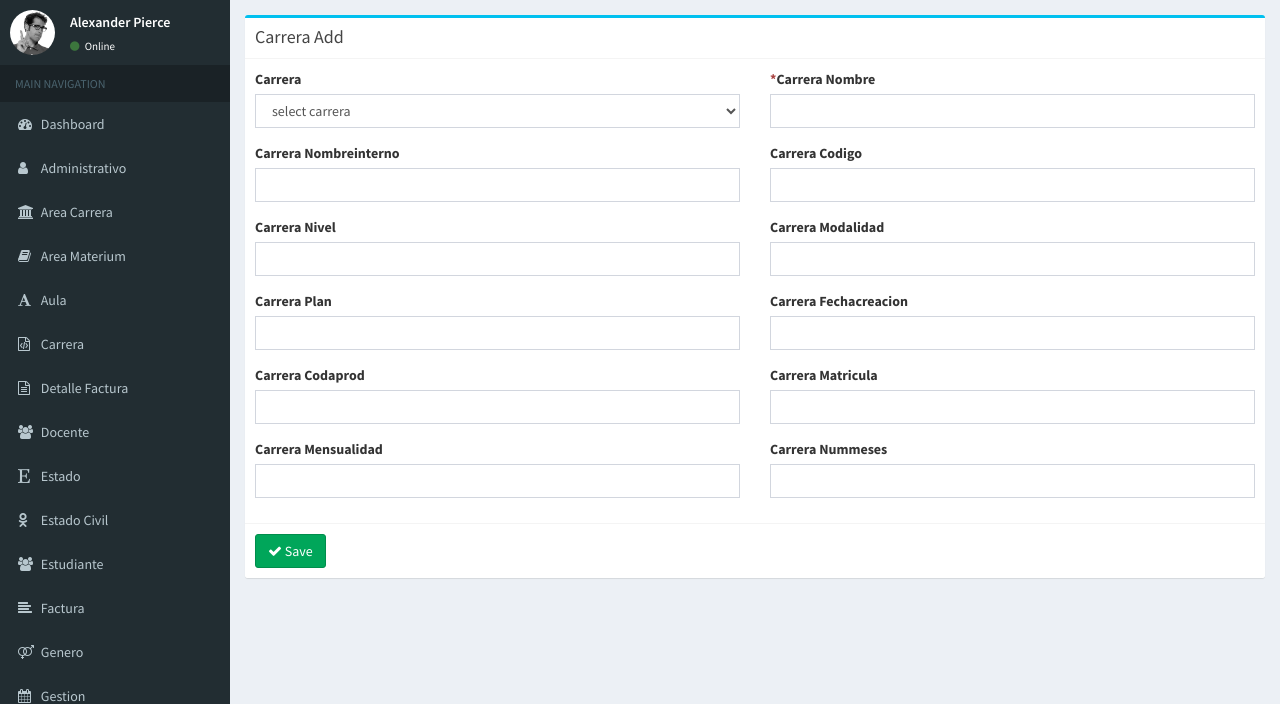
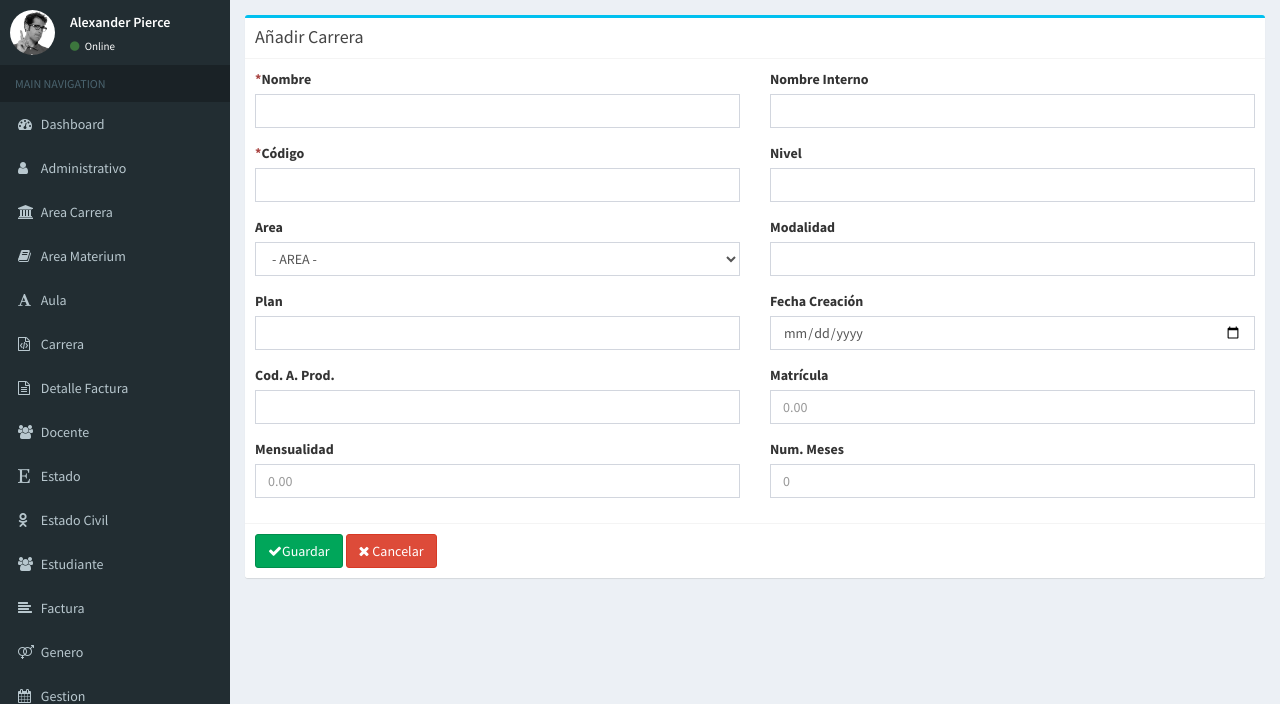
Before and after one commit to BitXad/siaac_web, a CodeIgniter app: page /siaac_web/carrera/add in a window 1280 px wide. Shown: the part 50-754 px from the top of the page. Run offline with CodeIgniter, Linux system fonts and the light colour scheme; data that the repository does not hold is empty.

Commit message:
CRUD Carrera ok

```diff
--- a/application/controllers/Carrera.php
+++ b/application/controllers/Carrera.php
@@ -29,7 +29,8 @@ class Carrera extends CI_Controller{
     {
         $this->load->library('form_validation');
 
-		$this->form_validation->set_rules('carrera_nombre','Carrera Nombre','required');
+        $this->form_validation->set_rules('carrera_nombre','Carrera Nombre','trim|required', array('required' => 'Este Campo no debe ser vacio'));
+        $this->form_validation->set_rules('carrera_codigo','Carrera Código','trim|required', array('required' => 'Este Campo no debe ser vacio'));
 
         if($this->form_validation->run())
         {
@@ -55,7 +56,8 @@ class Carrera extends CI_Controller{
         {
             $this->load->model('Inscripcion_model');
             $data['all_inscripcion'] = $this->Inscripcion_model->get_all_inscripcion();
-			$data['all_carrera'] = $this->Carrera_model->get_all_carrera();
+            $this->load->model('Area_carrera_model');
+            $data['all_areacarrera'] = $this->Area_carrera_model->get_all_area_carrera();
 
             $data['_view'] = 'carrera/add';
             $this->load->view('layouts/main',$data);
@@ -74,7 +76,8 @@ class Carrera extends CI_Controller{
         {
             $this->load->library('form_validation');
 
-			$this->form_validation->set_rules('carrera_nombre','Carrera Nombre','required');
+            $this->form_validation->set_rules('carrera_nombre','Carrera Nombre','trim|required', array('required' => 'Este Campo no debe ser vacio'));
+            $this->form_validation->set_rules('carrera_codigo','Carrera Código','trim|required', array('required' => 'Este Campo no debe ser vacio'));
 
             if($this->form_validation->run())
             {
@@ -100,7 +103,8 @@ class Carrera extends CI_Controller{
             {
                 $this->load->model('Inscripcion_model');
                 $data['all_inscripcion'] = $this->Inscripcion_model->get_all_inscripcion();
-				$data['all_carrera'] = $this->Carrera_model->get_all_carrera();
+                $this->load->model('Area_carrera_model');
+                $data['all_areacarrera'] = $this->Area_carrera_model->get_all_area_carrera();
 
                 $data['_view'] = 'carrera/edit';
                 $this->load->view('layouts/main',$data);
--- a/application/models/Carrera_model.php
+++ b/application/models/Carrera_model.php
@@ -37,13 +37,13 @@ class Carrera_model extends CI_Model
     {
         $carrera = $this->db->query("
             SELECT
-                *
+                c.*, ac.areacarrera_nombre
 
             FROM
-                `carrera`
+                carrera c, area_carrera ac
 
             WHERE
-                1 = 1
+                c.areacarrera_id = ac.areacarrera_id
 
             ORDER BY `carrera_id` DESC
         ")->result_array();
--- a/application/views/carrera/add.php
+++ b/application/views/carrera/add.php
@@ -2,100 +2,102 @@
     <div class="col-md-12">
       	<div class="box box-info">
             <div class="box-header with-border">
-              	<h3 class="box-title">Carrera Add</h3>
+              	<h3 class="box-title">Añadir Carrera</h3>
             </div>
             <?php echo form_open('carrera/add'); ?>
           	<div class="box-body">
           		<div class="row clearfix">
 					<div class="col-md-6">
-						<label for="areacarrera_id" class="control-label">Carrera</label>
+						<label for="carrera_nombre" class="control-label"><span class="text-danger">*</span>Nombre</label>
 						<div class="form-group">
-							<select name="areacarrera_id" class="form-control">
-								<option value="">select carrera</option>
+							<input type="text" name="carrera_nombre" value="<?php echo $this->input->post('carrera_nombre'); ?>" class="form-control" id="carrera_nombre" />
+							<span class="text-danger"><?php echo form_error('carrera_nombre');?></span>
+						</div>
+					</div>
+					<div class="col-md-6">
+						<label for="carrera_nombreinterno" class="control-label">Nombre Interno</label>
+						<div class="form-group">
+							<input type="text" name="carrera_nombreinterno" value="<?php echo $this->input->post('carrera_nombreinterno'); ?>" class="form-control" id="carrera_nombreinterno" />
+						</div>
+					</div>
+					<div class="col-md-6">
+						<label for="carrera_codigo" class="control-label"><span class="text-danger">*</span>Código</label>
+						<div class="form-group">
+							<input type="text" name="carrera_codigo" value="<?php echo $this->input->post('carrera_codigo'); ?>" class="form-control" id="carrera_codigo" required />
+						</div>
+					</div>
+					<div class="col-md-6">
+						<label for="carrera_nivel" class="control-label">Nivel</label>
+						<div class="form-group">
+							<input type="text" name="carrera_nivel" value="<?php echo $this->input->post('carrera_nivel'); ?>" class="form-control" id="carrera_nivel" />
+						</div>
+					</div>
+                                        <div class="col-md-6">
+						<label for="areacarrera_id" class="control-label">Area</label>
+						<div class="form-group">
+                                                    <select name="areacarrera_id" class="form-control" required>
+								<option value="">- AREA -</option>
 								<?php
-								foreach($all_carrera as $carrera)
+								foreach($all_areacarrera as $areacarrera)
 								{
-									$selected = ($carrera['carrera_id'] == $this->input->post('areacarrera_id')) ? ' selected="selected"' : "";
+									$selected = ($areacarrera['areacarrera_id'] == $this->input->post('areacarrera_id')) ? ' selected="selected"' : "";
 
-									echo '<option value="'.$carrera['carrera_id'].'" '.$selected.'>'.$carrera['carrera_nombre'].'</option>';
+									echo '<option value="'.$areacarrera['areacarrera_id'].'" '.$selected.'>'.$areacarrera['areacarrera_nombre'].'</option>';
 								}
 								?>
 							</select>
 						</div>
 					</div>
 					<div class="col-md-6">
-						<label for="carrera_nombre" class="control-label"><span class="text-danger">*</span>Carrera Nombre</label>
-						<div class="form-group">
-							<input type="text" name="carrera_nombre" value="<?php echo $this->input->post('carrera_nombre'); ?>" class="form-control" id="carrera_nombre" />
-							<span class="text-danger"><?php echo form_error('carrera_nombre');?></span>
-						</div>
-					</div>
-					<div class="col-md-6">
-						<label for="carrera_nombreinterno" class="control-label">Carrera Nombreinterno</label>
-						<div class="form-group">
-							<input type="text" name="carrera_nombreinterno" value="<?php echo $this->input->post('carrera_nombreinterno'); ?>" class="form-control" id="carrera_nombreinterno" />
-						</div>
-					</div>
-					<div class="col-md-6">
-						<label for="carrera_codigo" class="control-label">Carrera Codigo</label>
-						<div class="form-group">
-							<input type="text" name="carrera_codigo" value="<?php echo $this->input->post('carrera_codigo'); ?>" class="form-control" id="carrera_codigo" />
-						</div>
-					</div>
-					<div class="col-md-6">
-						<label for="carrera_nivel" class="control-label">Carrera Nivel</label>
-						<div class="form-group">
-							<input type="text" name="carrera_nivel" value="<?php echo $this->input->post('carrera_nivel'); ?>" class="form-control" id="carrera_nivel" />
-						</div>
-					</div>
-					<div class="col-md-6">
-						<label for="carrera_modalidad" class="control-label">Carrera Modalidad</label>
+						<label for="carrera_modalidad" class="control-label">Modalidad</label>
 						<div class="form-group">
 							<input type="text" name="carrera_modalidad" value="<?php echo $this->input->post('carrera_modalidad'); ?>" class="form-control" id="carrera_modalidad" />
 						</div>
 					</div>
 					<div class="col-md-6">
-						<label for="carrera_plan" class="control-label">Carrera Plan</label>
+						<label for="carrera_plan" class="control-label">Plan</label>
 						<div class="form-group">
 							<input type="text" name="carrera_plan" value="<?php echo $this->input->post('carrera_plan'); ?>" class="form-control" id="carrera_plan" />
 						</div>
 					</div>
 					<div class="col-md-6">
-						<label for="carrera_fechacreacion" class="control-label">Carrera Fechacreacion</label>
+						<label for="carrera_fechacreacion" class="control-label">Fecha Creación</label>
 						<div class="form-group">
-							<input type="text" name="carrera_fechacreacion" value="<?php echo $this->input->post('carrera_fechacreacion'); ?>" class="has-datepicker form-control" id="carrera_fechacreacion" />
+							<input type="date" name="carrera_fechacreacion" value="<?php echo $this->input->post('carrera_fechacreacion'); ?>" class="form-control" id="carrera_fechacreacion" />
 						</div>
 					</div>
 					<div class="col-md-6">
-						<label for="carrera_codaprod" class="control-label">Carrera Codaprod</label>
+						<label for="carrera_codaprod" class="control-label">Cod. A. Prod.</label>
 						<div class="form-group">
 							<input type="text" name="carrera_codaprod" value="<?php echo $this->input->post('carrera_codaprod'); ?>" class="form-control" id="carrera_codaprod" />
 						</div>
 					</div>
 					<div class="col-md-6">
-						<label for="carrera_matricula" class="control-label">Carrera Matricula</label>
+						<label for="carrera_matricula" class="control-label">Matrícula</label>
 						<div class="form-group">
-							<input type="text" name="carrera_matricula" value="<?php echo $this->input->post('carrera_matricula'); ?>" class="form-control" id="carrera_matricula" />
+                                                    <input type="number" step="any" min="0" name="carrera_matricula" value="<?php echo $this->input->post('carrera_matricula'); ?>" class="form-control" id="carrera_matricula" placeholder="0.00" />
 						</div>
 					</div>
 					<div class="col-md-6">
-						<label for="carrera_mensualidad" class="control-label">Carrera Mensualidad</label>
+						<label for="carrera_mensualidad" class="control-label">Mensualidad</label>
 						<div class="form-group">
-							<input type="text" name="carrera_mensualidad" value="<?php echo $this->input->post('carrera_mensualidad'); ?>" class="form-control" id="carrera_mensualidad" />
+                                                    <input type="number" step="any" min="0" name="carrera_mensualidad" value="<?php echo $this->input->post('carrera_mensualidad'); ?>" class="form-control" id="carrera_mensualidad" placeholder="0.00" />
 						</div>
 					</div>
 					<div class="col-md-6">
-						<label for="carrera_nummeses" class="control-label">Carrera Nummeses</label>
+						<label for="carrera_nummeses" class="control-label">Num. Meses</label>
 						<div class="form-group">
-							<input type="text" name="carrera_nummeses" value="<?php echo $this->input->post('carrera_nummeses'); ?>" class="form-control" id="carrera_nummeses" />
+                                                    <input type="number" min="0" name="carrera_nummeses" value="<?php echo $this->input->post('carrera_nummeses'); ?>" class="form-control" id="carrera_nummeses" placeholder="0" />
 						</div>
 					</div>
 				</div>
 			</div>
           	<div class="box-footer">
             	<button type="submit" class="btn btn-success">
-            		<i class="fa fa-check"></i> Save
+            	    <i class="fa fa-check"></i>Guardar
             	</button>
+                <a href="<?php echo site_url('carrera'); ?>" class="btn btn-danger">
+                    <i class="fa fa-times"></i> Cancelar</a>
           	</div>
             <?php echo form_close(); ?>
       	</div>
```
Also changed, not shown: application/views/carrera/edit.php (+45 -43 lines), application/views/carrera/index.php (+6 -6 lines). Lines whose indentation alone changed are shown as unchanged.
